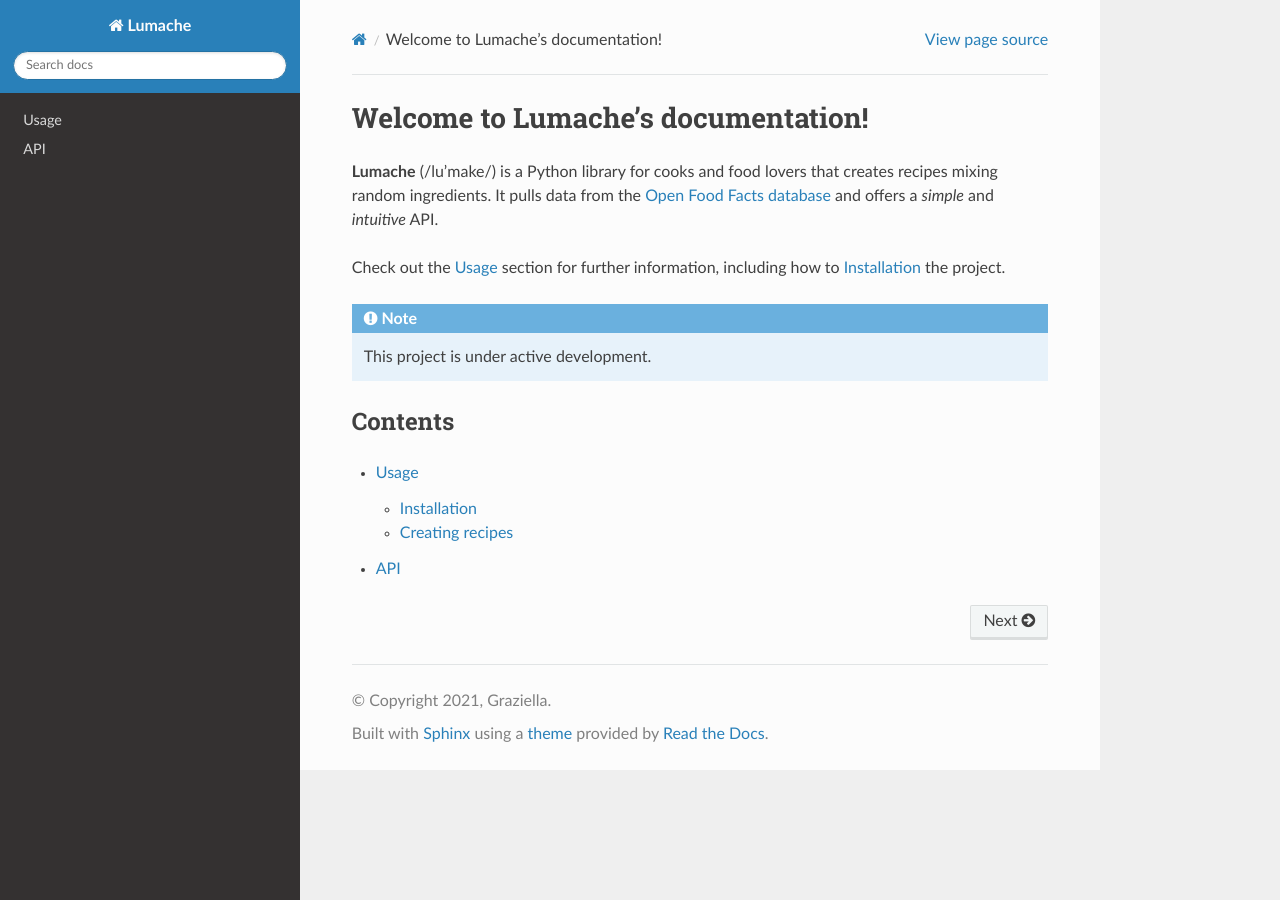
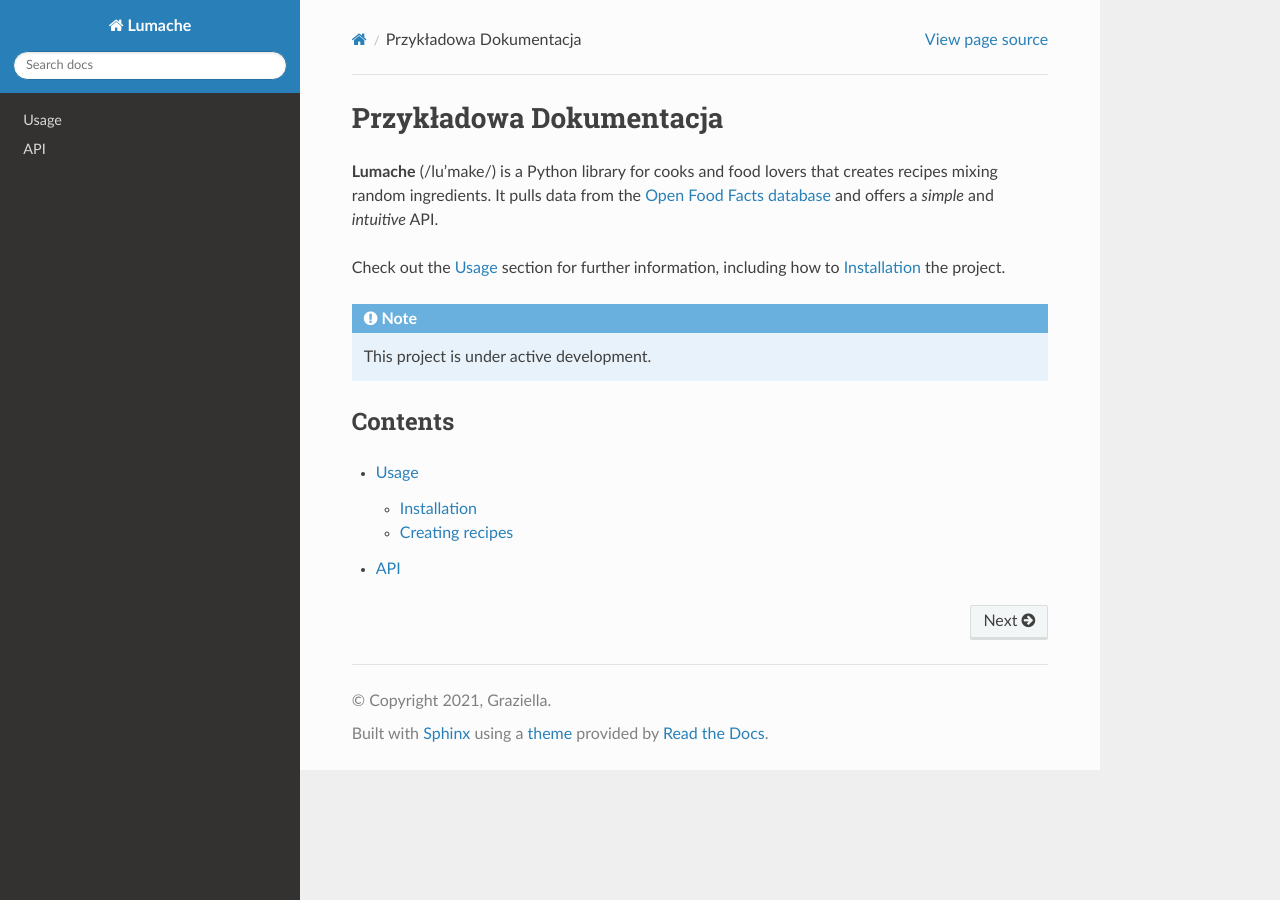
Before and after one commit to KubiakBlazejZSE/zse-4TFBLAZEJKUBIAK-rtd, a Sphinx documentation site: the page built from docs/source/index.rst, in a window 1280 px wide. Built offline with Sphinx 7.4.7 and the Read the Docs theme 3.1.0, drawn with Linux system fonts in a browser that asks for light colours.

Commit message:
Update index.rst

```diff
--- a/docs/source/index.rst
+++ b/docs/source/index.rst
@@ -1,4 +1,4 @@
-Welcome to Lumache's documentation!
+Przykładowa Dokumentacja
 ===================================
 
 **Lumache** (/lu'make/) is a Python library for cooks and food lovers
```
